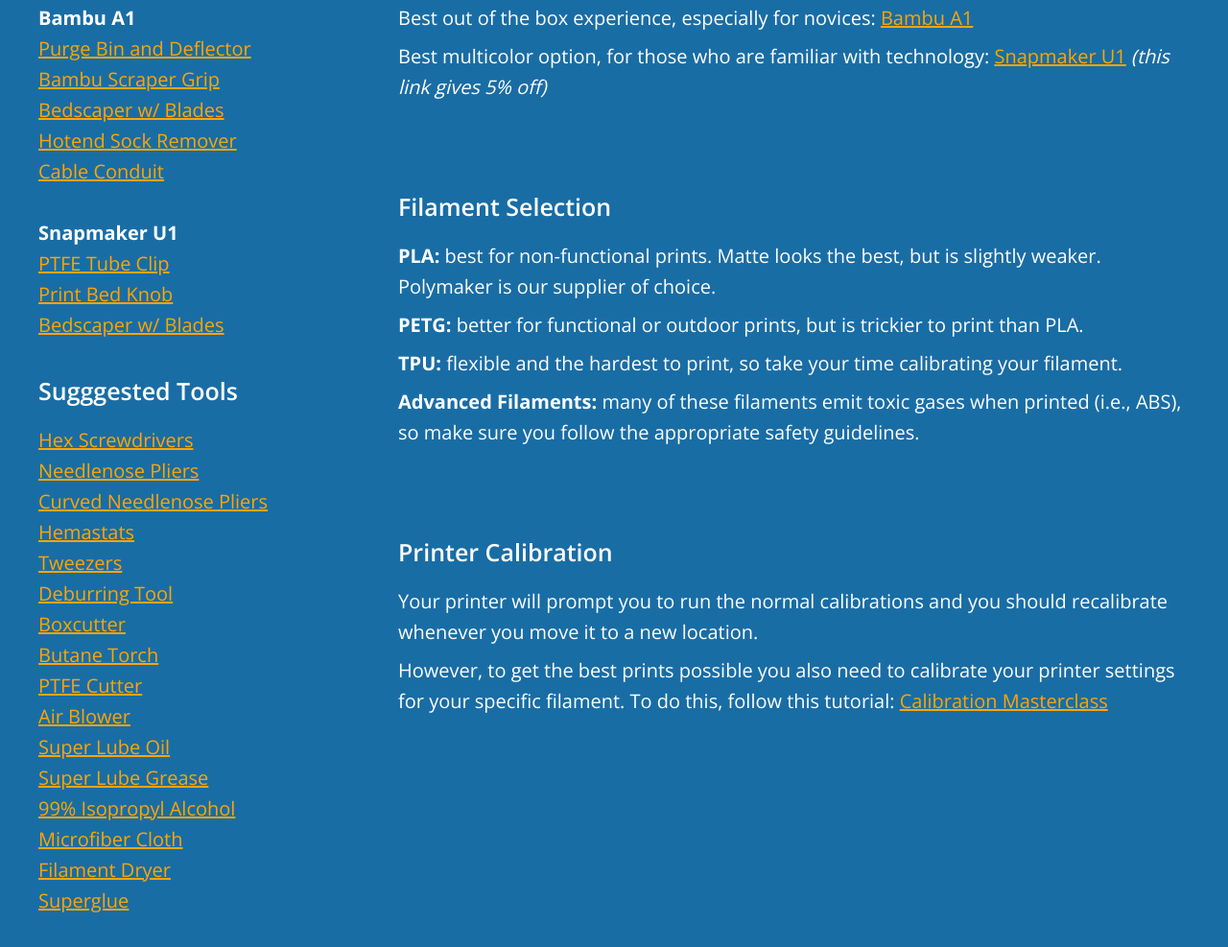
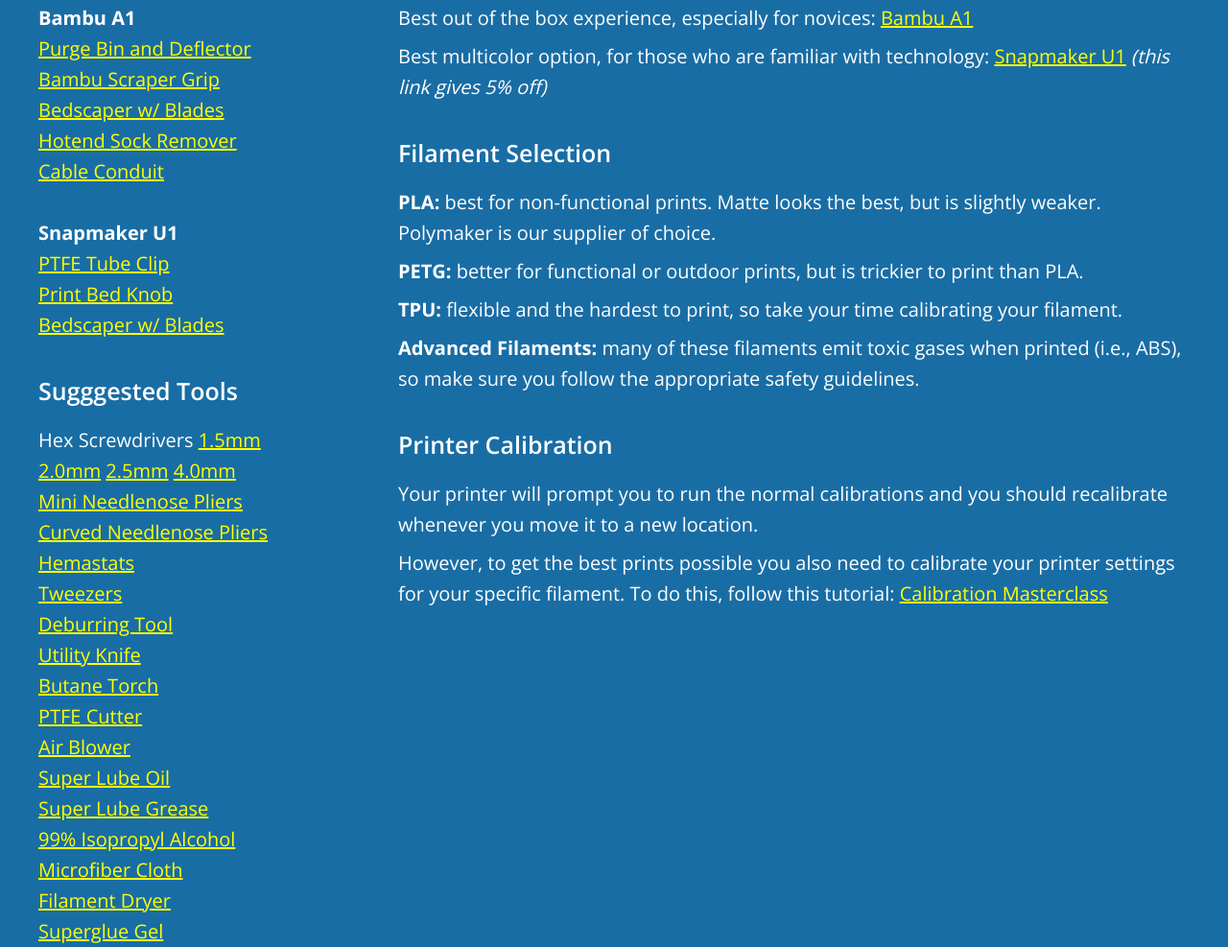
Before and after one commit to otterlynerdy3dprints/cloudflarelinks, a plain HTML site: page advice.html in a window 1280 px wide. Shown: the part 666-1653 px from the top of the page at 96% size. Drawn offline with Linux system fonts and the light colour scheme.

Commit message:
Link Updates

```diff
--- a/advice.html
+++ b/advice.html
@@ -68,10 +68,9 @@
             </h1>
             <!-- Add a short description about yourself or your brand -->
             <p style="color: orange;">Playful designs, serious prints.</p>
+            <a class="button button-default" href="/index.html" target="_blank" rel="noopener" role="button"><img class="icon" aria-hidden="true" src="images/icons/generic-homepage.svg" alt="Home Icon">Home</a>
             <br>
 
-          <!-- Home -->
-          <a class="button button-default" href="/index.html" target="_blank" rel="noopener" role="button"><img class="icon" aria-hidden="true" src="images/icons/generic-homepage.svg" alt="Home Icon">Home</a>
     </div>
     <div class="grid-container">
       <div class="column-left">
@@ -90,23 +89,23 @@
         <br>
         <h3>Sugggested Tools</h3>
         <ul>
-          <a href="url">Hex Screwdrivers</a> <br>
-          <a href="url">Needlenose Pliers</a> <br>
-          <a href="url">Curved Needlenose Pliers</a> <br>
-          <a href="url">Hemastats</a> <br>
-          <a href="url">Tweezers</a> <br>
-          <a href="url">Deburring Tool</a> <br>
-          <a href="url">Boxcutter</a> <br>
-          <a href="url">Butane Torch</a> <br>
-          <a href="url">PTFE Cutter</a> <br>
-          <a href="url">Air Blower</a> <br>
-          <a href="url">Super Lube Oil</a> <br>
-          <a href="url">Super Lube Grease</a> <br>
-          <a href="url">99% Isopropyl Alcohol</a> <br>
-          <a href="url">Microfiber Cloth</a> <br>
-          <a href="url">Filament Dryer</a> <br>
-          <a href="url">Superglue</a> <br>
-        </ul><br>
+          Hex Screwdrivers <a href="https://www.amazon.com/dp/B0001P18OQ">1.5mm</a> <a href="https://www.amazon.com/dp/B0001P18P0">2.0mm</a> <a href="https://www.amazon.com/dp/B000XJ1LIS">2.5mm</a> <a href="https://www.amazon.com/dp/B00365EYKI">4.0mm</a> <br>
+          <a href="https://www.amazon.com/dp/B0CSFQ19SV">Mini Needlenose Pliers</a> <br>
+          <a href="https://www.amazon.com/dp/B0DM2438NL">Curved Needlenose Pliers</a> <br>
+          <a href="https://www.amazon.com/dp/B07CRNWHXY">Hemastats</a> <br>
+          <a href="https://www.amazon.com/dp/B06XXXQHS8">Tweezers</a> <br>
+          <a href="https://www.amazon.com/dp/B0DYDSCN5Q">Deburring Tool</a> <br>
+          <a href="https://www.amazon.com/AmazonBasics-Folding-Utility-Knife-Lightweight/dp/B07TFXQQ1W">Utility Knife</a> <br>
+          <a href="https://www.amazon.com/dp/B09ZVRK94R">Butane Torch</a> <br>
+          <a href="https://www.amazon.com/dp/B0756D2T73">PTFE Cutter</a> <br>
+          <a href="https://www.amazon.com/dp/B0DSW7R4VN">Air Blower</a> <br>
+          <a href="https://www.amazon.com/dp/B000UKUHXK">Super Lube Oil</a> <br>
+          <a href="https://www.amazon.com/dp/B000XBH9HI">Super Lube Grease</a> <br>
+          <a href="https://www.amazon.com/dp/B00DT52Y98">99% Isopropyl Alcohol</a> <br>
+          <a href="https://www.amazon.com/dp/B08BRB6K9N">Microfiber Cloth</a> <br>
+          <a href="https://www.amazon.com/Creality-Space-PI-Filament-Dryer/dp/B0CQJVF7CR">Filament Dryer</a> <br>
+          <a href="https://www.amazon.com/dp/B0CBSGWZRW">Superglue Gel</a> <br>
+        </ul>
       </div>
 
       <div class="column-right">
@@ -116,7 +115,7 @@
             <li>Best out of the box experience, especially for novices: <a href="https://bambulab.com/en-us/a1">Bambu A1</a></li>
             <li>Best multicolor option, for those who are familiar with technology: <a href="https://us.snapmaker.com/?ref=nathaniel_rice">Snapmaker U1</a>  <i>(this link gives 5% off)</i></li>
           </ul>
-          <br>
+
           <h3>Filament Selection</h3>
           <ul>
             <li><b>PLA:</b> best for non-functional prints. Matte looks the best, but is slightly weaker. Polymaker is our supplier of choice.</li>
@@ -124,7 +123,7 @@
             <li><b>TPU:</b> flexible and the hardest to print, so take your time calibrating your filament.</li>
             <li><b>Advanced Filaments:</b> many of these filaments emit toxic gases when printed (i.e., ABS), so make sure you follow the appropriate safety guidelines.</li>
           </ul>
-          <br>
+
           <h3>Printer Calibration</h3>
           <ul>
             <li>Your printer will prompt you to run the normal calibrations and you should recalibrate whenever you move it to a new location.</li>
--- a/css/style.css
+++ b/css/style.css
@@ -203,7 +203,7 @@ footer {
 /* Links
   –––––––––––––––––––––––––––––––––––––––––––––––––– */
   a {
-	color:orange;
+	color:yellow;
 	text-decoration:underline;
 }
 a:hover {
```
Also changed, not shown: index.html (+7 -7 lines).
